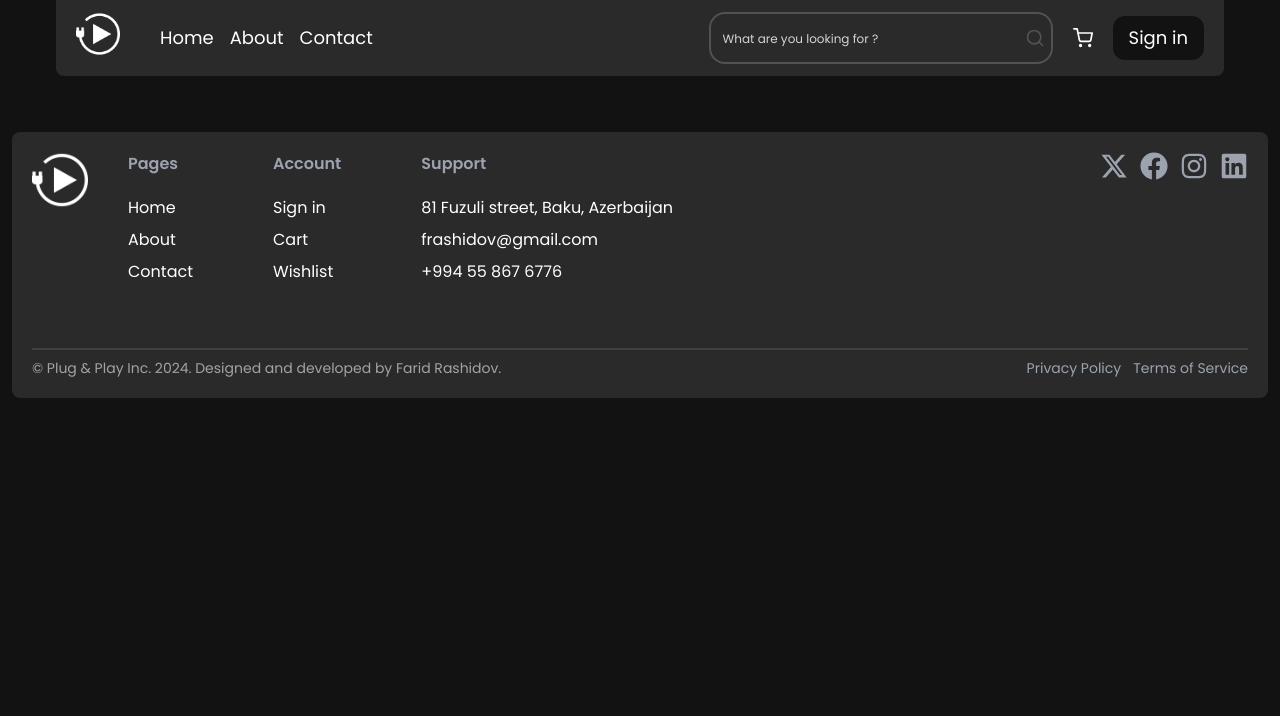
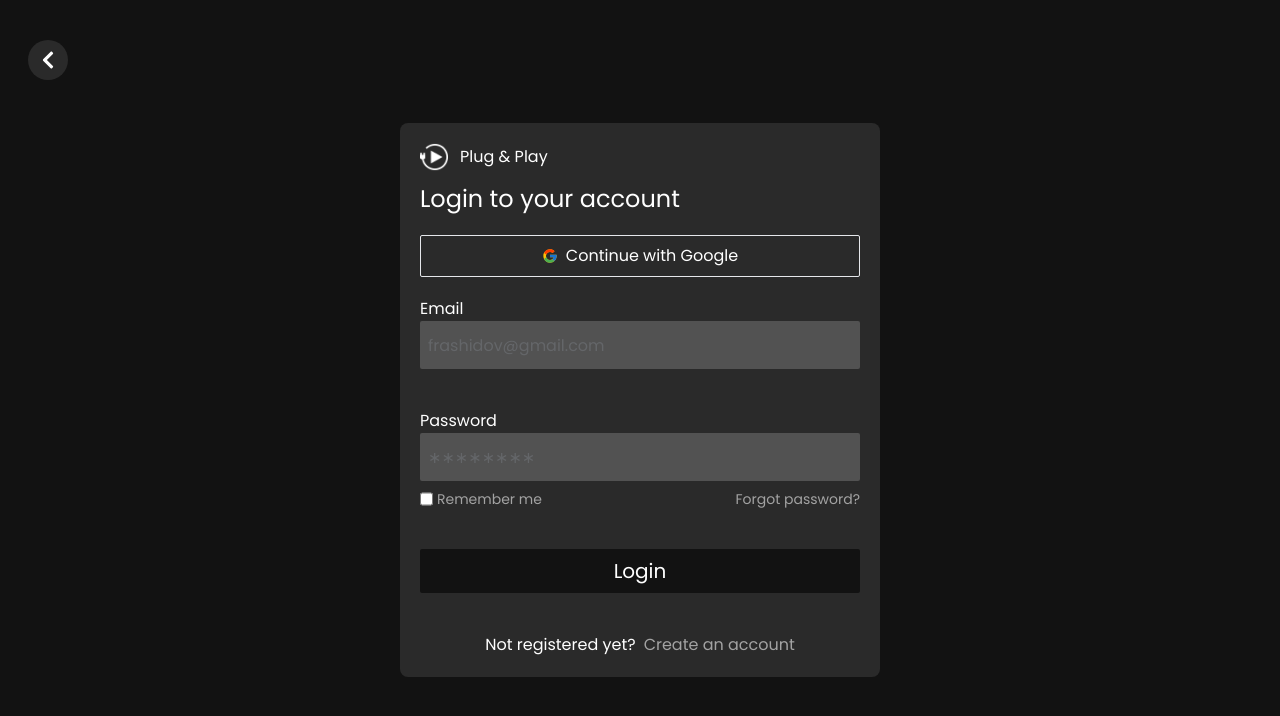
Before and after one commit to imrashidov/plug-and-play, a React (Vite) app: page /login in a window 1280 px wide. Shown: the top 716 px of the page. Built offline with nearby package versions, Linux system fonts and the light colour scheme.

Commit message:
Change: Auth page name changed to Login page

```diff
--- a/src/App.jsx
+++ b/src/App.jsx
@@ -2,18 +2,18 @@
 import Navbar from "./components/Navbar";
 import Home from "./pages/Home";
 import Footer from "./components/Footer";
-import Auth from "./pages/Auth";
+import Login from "./pages/Login";
 
 function App() {
   const location = useLocation();
   return (
     <>
-      {location.pathname !== "/auth" && <Navbar />}
+      {location.pathname !== "/login" && <Navbar />}
       <Routes>
         <Route path="/" element={<Home />} />
-        <Route path="/auth" element={<Auth />} />
+        <Route path="/login" element={<Login />} />
       </Routes>
-      {location.pathname !== "/auth" && <Footer />}
+      {location.pathname !== "/login" && <Footer />}
     </>
   );
 }
--- a/src/components/Navbar.jsx
+++ b/src/components/Navbar.jsx
@@ -33,7 +33,7 @@
             <Link to="/">
               <FiShoppingCart />
             </Link>
-            <Link className="nav-sign" to="/auth">
+            <Link className="nav-sign" to="/login">
               Sign in
             </Link>
           </div>
--- a/src/index.css
+++ b/src/index.css
@@ -315,58 +315,58 @@
 /* Footer Section End */
 
 /* Auth Page Start */
-.auth-container {
+.login-container {
   @apply flex justify-center h-screen items-center p-2;
 }
-.auth-previous {
+.login-previous {
   @apply rounded-full bg-dark-secondary w-10 h-10 justify-center flex items-center absolute top-10 left-7;
 }
-.auth-main {
+.login-main {
   @apply bg-dark-secondary p-5 rounded-lg max-w-[30rem] w-full;
 }
-.auth-logo {
+.login-logo {
   @apply flex items-center gap-3 w-full;
 }
-.auth-text {
+.login-text {
   @apply mt-3;
 }
-.auth-text h2 {
+.login-text h2 {
   @apply text-2xl;
 }
-.auth-google {
+.login-google {
   @apply flex justify-center mt-5 w-full;
 }
-.auth-google button {
+.login-google button {
   @apply bg-transparent border rounded-sm text-base text-white p-2 flex items-center justify-center gap-2 hover:shadow-xl transition-all duration-300 w-full;
 }
-.auth-main form {
+.login-main form {
   @apply mt-5 flex flex-col gap-10 h-full;
 }
-.auth-login {
+.login-input {
   @apply w-full flex flex-col;
 }
-.auth-login input {
+.login-input input {
   @apply bg-neutral-600 rounded-sm h-10 px-2 py-6 outline-none placeholder:text-gray-400/25;
 }
-.auth-remember {
+.login-remember {
   @apply flex gap-1 mt-[-2rem];
 }
-.auth-remember input {
+.login-remember input {
   @apply checked:accent-neutral-700;
 }
-.auth-remember label {
+.login-remember label {
   @apply text-sm text-neutral-400;
 }
-.auth-remember a {
+.login-remember a {
   @apply ml-auto text-sm text-neutral-400 hover:text-neutral-300 transition-colors duration-300;
 }
-.auth-main form button {
+.login-main form button {
   @apply bg-dark-primary rounded-sm p-2 hover:shadow-xl transition-all duration-300;
 }
-.auth-register {
+.login-register {
   @apply flex gap-2 justify-center mt-10;
 }
-.auth-register a {
+.login-register a {
   @apply text-neutral-400 hover:text-neutral-300 transition-colors duration-300;
 }
 /* Auth Page End */
--- a/src/pages/Auth.jsx
+++ b/src/pages/Login.jsx
@@ -3,45 +3,45 @@
 import logo from "../assets/logo.png";
 import { Link, useNavigate } from "react-router-dom";
 
-const Auth = () => {
+const Login = () => {
   const navigate = useNavigate();
   return (
-    <section id="auth">
-      <div className="auth-container">
-        <button onClick={() => navigate(-1)} className="auth-previous">
+    <section id="login">
+      <div className="login-container">
+        <button onClick={() => navigate(-1)} className="login-previous">
           <FaChevronLeft />
         </button>
-        <div className="auth-main">
-          <div className="auth-logo">
+        <div className="login-main">
+          <div className="login-logo">
             <img src={logo} alt="Brand Logo" className="w-7 h-7 invert" />
             <p>Plug & Play</p>
           </div>
-          <div className="auth-text">
+          <div className="login-text">
             <h2>Login to your account</h2>
           </div>
-          <div className="auth-google">
+          <div className="login-google">
             <button>
               <FcGoogle />
               <p>Continue with Google</p>
             </button>
           </div>
           <form>
-            <div className="auth-login">
+            <div className="login-input">
               <label htmlFor="email">Email</label>
               <input type="email" placeholder="frashidov@gmail.com" />
             </div>
-            <div className="auth-login">
+            <div className="login-input">
               <label htmlFor="psw">Password</label>
               <input type="password" placeholder="∗∗∗∗∗∗∗∗" />
             </div>
-            <div className="auth-remember">
+            <div className="login-remember">
               <input type="checkbox" value="RememberMe" id="rememberMe" />
               <label htmlFor="rememberMe">Remember me</label>
               <Link>Forgot password?</Link>
             </div>
             <button>Login</button>
           </form>
-          <div className="auth-register">
+          <div className="login-register">
             <p>Not registered yet?</p>
             <Link>Create an account</Link>
           </div>
@@ -51,4 +51,4 @@
   );
 };
 
-export default Auth;
+export default Login;
```
